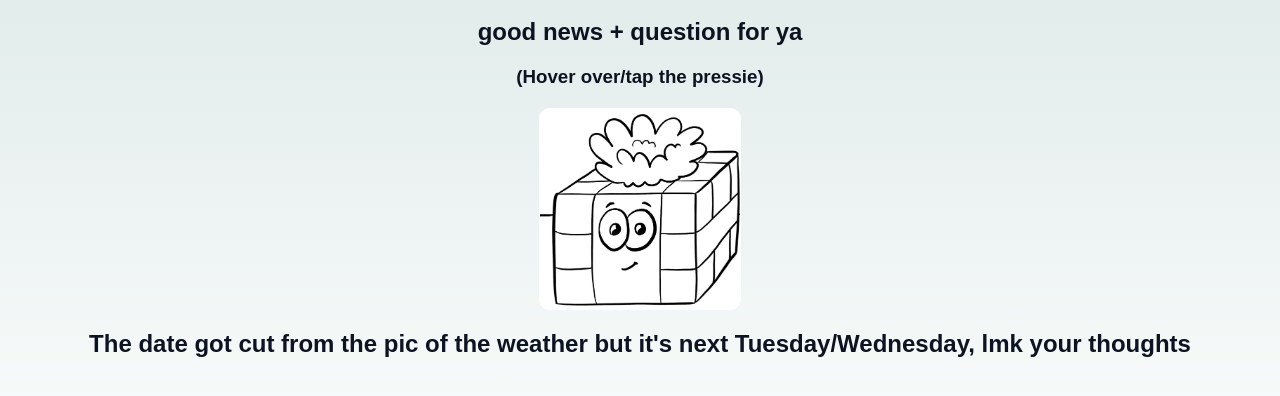
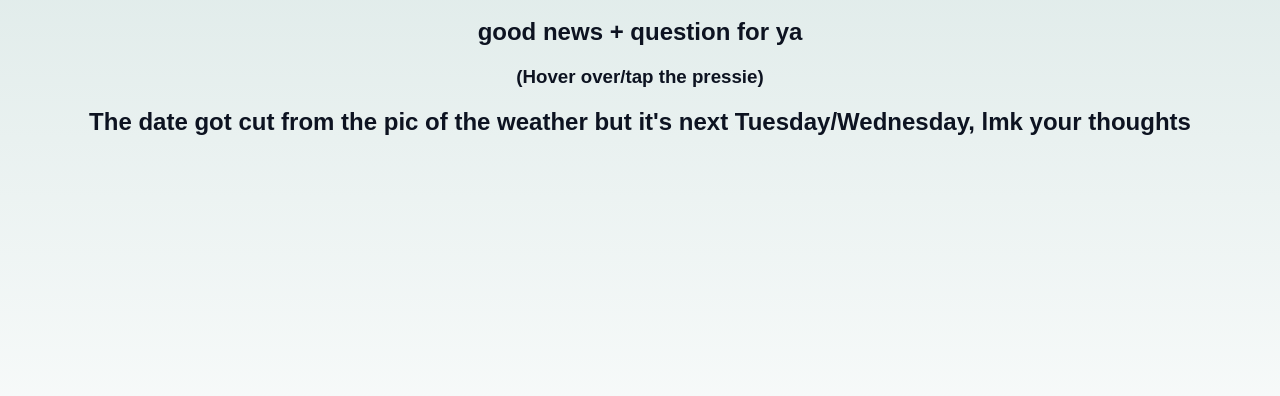
Before and after one commit to rachelk-cloud/sean-howth-day, a website built with Vite: page index.html in a window 1280 px wide. Shown: the part 232-628 px from the top of the page. Built offline with nearby package versions, Linux system fonts and the light colour scheme; a web font is replaced by a local one.

Commit message:
Update styles.css

```diff
--- a/styles.css
+++ b/styles.css
@@ -29,7 +29,7 @@ body {
 }
 
 
-.gift-img {
+/* .gift-img {
     margin: 20px auto;
     max-width: 200px;
     height: 200px;
@@ -37,7 +37,7 @@ body {
     border-radius: 10px;
     background-image: url("media/images/gift.png");
     background-size: cover;
-}
+} */
 
 #gift-img-happy:hover {
     background-image: url("media/images/howth-gif.gif");
```
